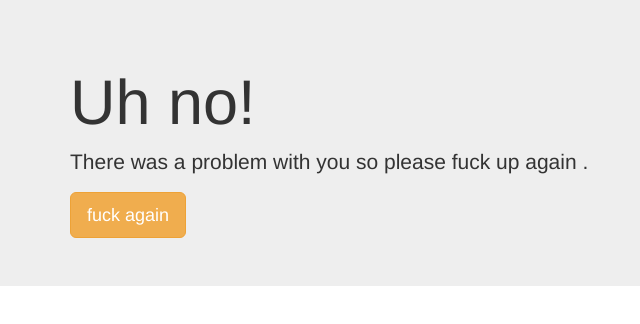
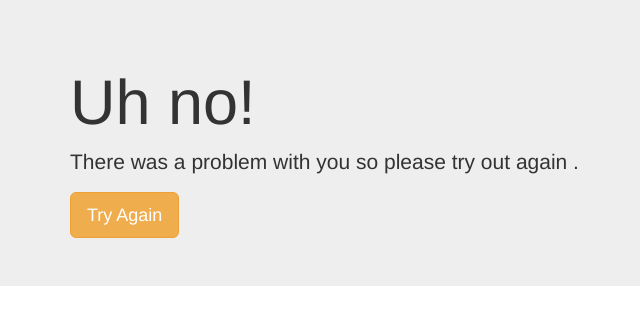
Before and after one commit to mayankpanwar08/API-project-, a website: page failure.html in a window 1280 px wide. Shown: the full height of the page, 0-640 px from the left. Drawn offline with nearby package versions, Linux system fonts and the light colour scheme.

Commit message:
Update failure.html

```diff
--- a/failure.html
+++ b/failure.html
@@ -12,10 +12,10 @@
     <div class="jumbotron jumbotron-fluid">
         <div class="container">
           <h1 class="display-4">Uh no!</h1>
-          <p class="lead">There was a problem with you so please fuck up again .</p>
+          <p class="lead">There was a problem with you so please try out again .</p>
 
           <form action="/failure" method="post">
-            <button class="btn btn-lg btn-warning" type="submit" name="button">fuck again</button>
+            <button class="btn btn-lg btn-warning" type="submit" name="button">Try Again</button>
           </form>
         </div>
       </div>
```
